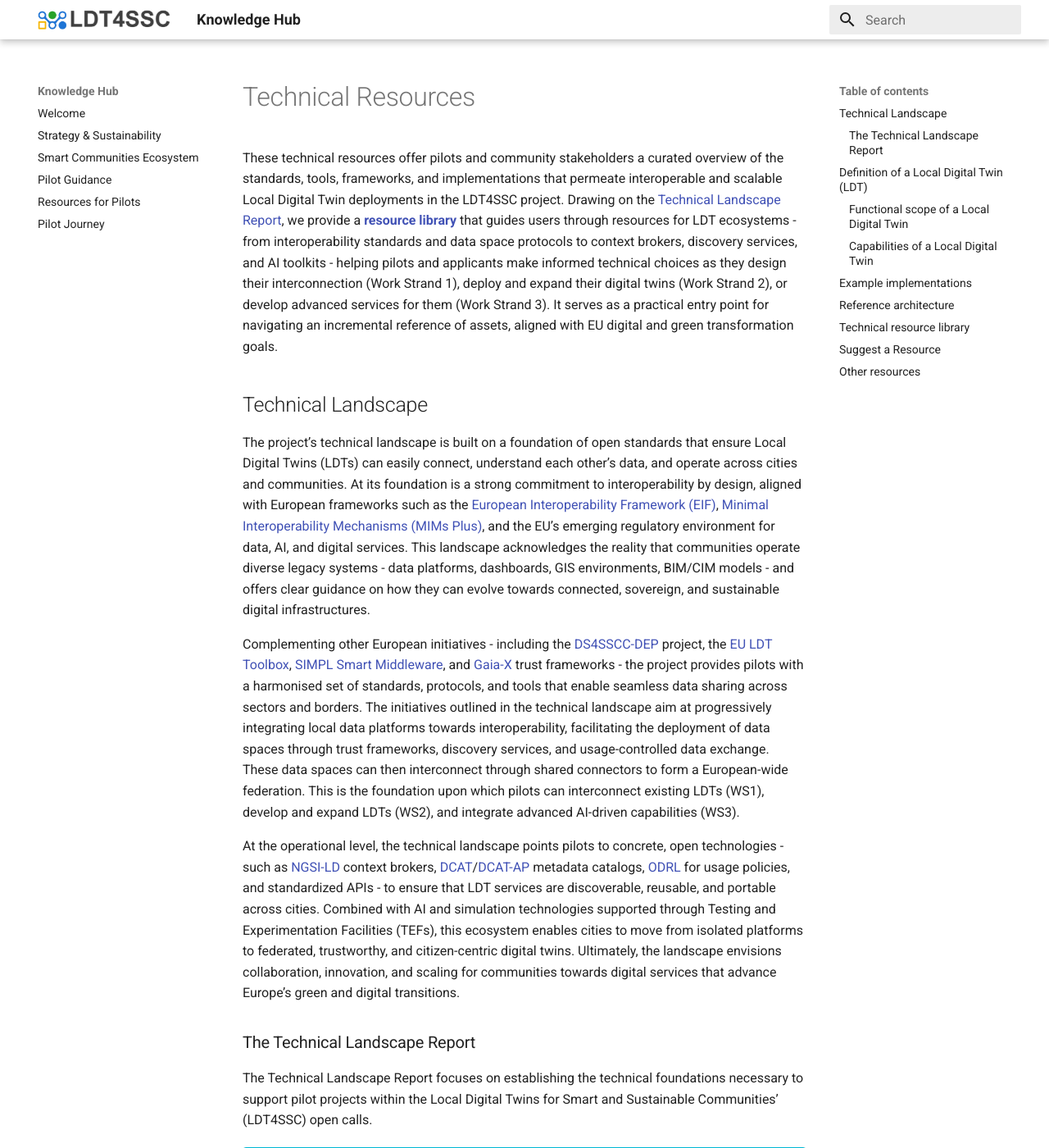
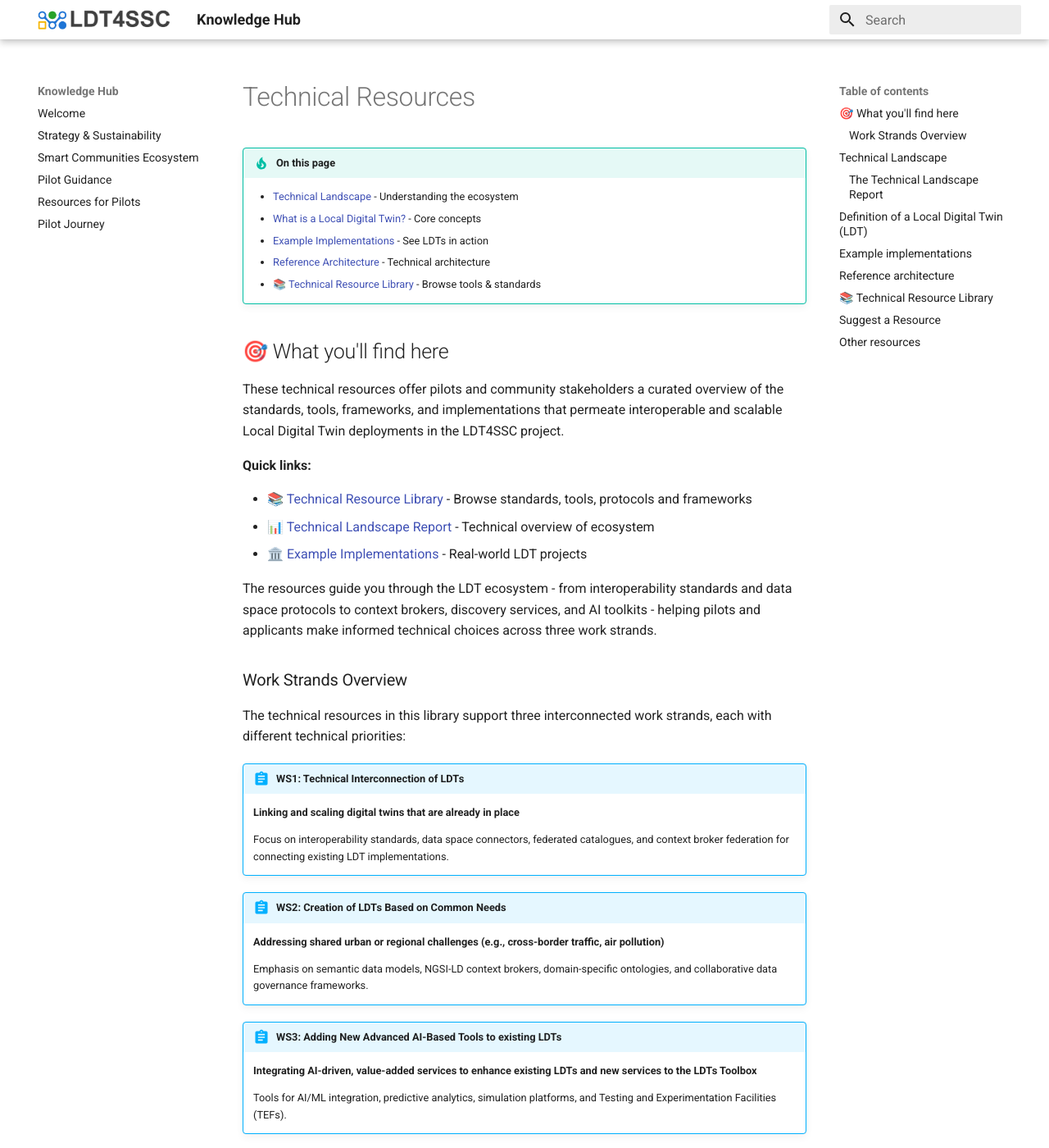
Before and after one commit to ldt4ssc/ldt4ssc.github.io, an MkDocs documentation site: the page built from docs/resources_content/tech_resources.md, in a window 1280 px wide and 1400 px high. Shown: the whole window at 82% size. Built offline with MkDocs 1.6.1 and Material for MkDocs 9.7.7, drawn with Linux system fonts in a browser that asks for light colours; some of the changed text lies outside the part shown.

Commit message:
overhaul: tech resources guidance

```diff
--- a/docs/resources_content/tech_resources.md
+++ b/docs/resources_content/tech_resources.md
@@ -1,12 +1,53 @@
 # Technical Resources
-These technical resources offer pilots and community stakeholders a curated overview of the standards, tools, frameworks, and implementations that permeate interoperable and scalable Local Digital Twin deployments in the LDT4SSC project. Drawing on the [Technical Landscape Report](#the-technical-landscape-report), we provide a **[resource library](#technical-resource-library)** that guides users through resources for LDT ecosystems - from interoperability standards and data space protocols to context brokers, discovery services, and AI toolkits - helping pilots and applicants make informed technical choices as they design their interconnection (Work Strand 1), deploy and expand their digital twins (Work Strand 2), or develop advanced services for them (Work Strand 3). It serves as a practical entry point for navigating an incremental reference of assets, aligned with EU digital and green transformation goals.
+
+!!! tip "On this page"
+    - [Technical Landscape](#technical-landscape) - Understanding the ecosystem
+    - [What is a Local Digital Twin?](#definition-of-a-local-digital-twin-ldt) - Core concepts
+    - [Example Implementations](#example-implementations) - See LDTs in action
+    - [Reference Architecture](#reference-architecture) - Technical architecture
+    - 📚 [Technical Resource Library](#technical-resource-library) - Browse tools & standards
+
+## 🎯 What you'll find here
+
+These technical resources offer pilots and community stakeholders a curated overview of the standards, tools, frameworks, and implementations that permeate interoperable and scalable Local Digital Twin deployments in the LDT4SSC project.
+
+**Quick links:**
+
+- 📚 [Technical Resource Library](#technical-resource-library) - Browse standards, tools, protocols and frameworks
+- 📊 [Technical Landscape Report](#the-technical-landscape-report) - Technical overview of ecosystem
+- 🏛️ [Example Implementations](#example-implementations) - Real-world LDT projects
+
+The resources guide you through the LDT ecosystem - from interoperability standards and data space protocols to context brokers, discovery services, and AI toolkits - helping pilots and applicants make informed technical choices across three work strands.
+
+### Work Strands Overview
+
+The technical resources in this library support three interconnected work strands, each with different technical priorities:
+
+!!! abstract "WS1: Technical Interconnection of LDTs"
+    **Linking and scaling digital twins that are already in place**
+
+    Focus on interoperability standards, data space connectors, federated catalogues, and context broker federation for connecting existing LDT implementations.
+
+!!! abstract "WS2: Creation of LDTs Based on Common Needs"
+    **Addressing shared urban or regional challenges (e.g., cross-border traffic, air pollution)**
+
+    Emphasis on semantic data models, NGSI-LD context brokers, domain-specific ontologies, and collaborative data governance frameworks.
+
+!!! abstract "WS3: Adding New Advanced AI-Based Tools to existing LDTs"
+    **Integrating AI-driven, value-added services to enhance existing LDTs and new services to the LDTs Toolbox**
+
+    Tools for AI/ML integration, predictive analytics, simulation platforms, and Testing and Experimentation Facilities (TEFs).
+
+---
 
 ## Technical Landscape
-The project’s technical landscape is built on a foundation of open standards that ensure Local Digital Twins (LDTs) can easily connect, understand each other’s data, and operate across cities and communities. At its foundation is a strong commitment to interoperability by design, aligned with European frameworks such as the [European Interoperability Framework (EIF)](https://interoperable-europe.ec.europa.eu/collection/iopeu-monitoring/european-interoperability-framework-detail), [Minimal Interoperability Mechanisms (MIMs Plus)](https://living-in.eu/sites/default/files/files/mims-plus-v.8_2.pdf), and the EU’s emerging regulatory environment for data, AI, and digital services. This landscape acknowledges the reality that communities operate diverse legacy systems - data platforms, dashboards, GIS environments, BIM/CIM models - and offers clear guidance on how they can evolve towards connected, sovereign, and sustainable digital infrastructures.
 
-Complementing other European initiatives - including the [DS4SSCC-DEP](https://www.ds4sscc.eu/) project, the [EU LDT Toolbox](https://interoperable-europe.ec.europa.eu/collection/ldttoolbox), [SIMPL Smart Middleware](https://digital-strategy.ec.europa.eu/en/policies/simpl), and [Gaia-X](https://gaia-x.eu/) trust frameworks - the project provides pilots with a harmonised set of standards, protocols, and tools that enable seamless data sharing across sectors and borders. The initiatives outlined in the technical landscape aim at progressively integrating local data platforms towards interoperability, facilitating the deployment of data spaces through trust frameworks, discovery services, and usage-controlled data exchange. These data spaces can then interconnect through shared connectors to form a European-wide federation. This is the foundation upon which pilots can interconnect existing LDTs (WS1), develop and expand LDTs (WS2), and integrate advanced AI-driven capabilities (WS3).
+??? info "Understanding the technical ecosystem (click to expand)"
+    The project's technical landscape is built on a foundation of open standards that ensure Local Digital Twins (LDTs) can easily connect, understand each other's data, and operate across cities and communities. At its foundation is a strong commitment to interoperability by design, aligned with European frameworks such as the [European Interoperability Framework (EIF)](https://interoperable-europe.ec.europa.eu/collection/iopeu-monitoring/european-interoperability-framework-detail), [Minimal Interoperability Mechanisms (MIMs Plus)](https://living-in.eu/sites/default/files/files/mims-plus-v.8_2.pdf), and the EU's emerging regulatory environment for data, AI, and digital services. This landscape acknowledges the reality that communities operate diverse legacy systems - data platforms, dashboards, GIS environments, BIM/CIM models - and offers guidance on how they can evolve towards connected, sovereign, and sustainable digital infrastructures.
 
-At the operational level, the technical landscape points pilots to concrete, open technologies - such as [NGSI-LD](https://ngsi-ld.org/) context brokers, [DCAT](https://www.w3.org/TR/vocab-dcat-3/)/[DCAT-AP](https://semiceu.github.io/DCAT-AP/releases/3.0.0/) metadata catalogs, [ODRL](https://www.w3.org/TR/odrl-model/) for usage policies, and standardized APIs - to ensure that LDT services are discoverable, reusable, and portable across cities. Combined with AI and simulation technologies supported through Testing and Experimentation Facilities (TEFs), this ecosystem enables cities to move from isolated platforms to federated, trustworthy, and citizen-centric digital twins. Ultimately, the landscape envisions collaboration, innovation, and scaling for communities towards digital services that advance Europe’s green and digital transitions.
+    Complementing other European initiatives - including the [DS4SSCC-DEP](https://www.ds4sscc.eu/) project, the [EU LDT Toolbox](https://interoperable-europe.ec.europa.eu/collection/ldttoolbox), [SIMPL Smart Middleware](https://digital-strategy.ec.europa.eu/en/policies/simpl), and [Gaia-X](https://gaia-x.eu/) trust frameworks - the project provides pilots with a harmonised set of standards, protocols, and tools that enable seamless data sharing across sectors and borders. The initiatives outlined in the technical landscape aim at progressively developing local data platforms towards fully-fledged LDTs, aiming at interoperability, facilitating the deployment of data spaces through trust frameworks, discovery services, and usage-controlled data exchange. These data spaces can then interconnect through shared connectors to form a European-wide federation. This is the foundation upon which pilots can interconnect existing LDTs (WS1), develop and expand LDTs (WS2), and integrate advanced AI-driven capabilities (WS3).
+
+    At the operational level, the technical landscape points pilots to concrete, open technologies - such as [NGSI-LD](https://ngsi-ld.org/) context brokers, [DCAT](https://www.w3.org/TR/vocab-dcat-3/)/[DCAT-AP](https://semiceu.github.io/DCAT-AP/releases/3.0.0/) metadata catalogs, [ODRL](https://www.w3.org/TR/odrl-model/) for usage policies, and standardised APIs - to ensure that LDT services are discoverable, reusable, and portable across cities. Combined with AI and simulation technologies supported through Testing and Experimentation Facilities (TEFs), this ecosystem enables cities to move from isolated platforms to federated, trustworthy, and citizen-centric digital twins. Ultimately, the landscape envisions collaboration, innovation, and scaling for communities towards digital services that advance Europe's green and digital transitions.
 
 ### The Technical Landscape Report
 The Technical Landscape Report focuses on establishing the technical foundations necessary to support pilot projects within the Local Digital Twins for Smart and Sustainable Communities’ (LDT4SSC) open calls.
@@ -14,26 +55,30 @@
 !!! info "The Technical Landscape Report"
     [Download report as PDF](#){ .md-button .md-button--primary }
 
+---
+
 ## Definition of a Local Digital Twin (LDT)
 A Local Digital Twin is a digital representation of physical assets, systems, or processes, in a defined local context (e.g., city, district, building, industry, port, airport). It leverages either historical data, near real-time data, or real-time data, and it enables visualisation, analysis, simulation, and reasoning services that support decision-making.
 
 It aims to dynamically represent a defined observed geographical area to analyse, understand, anticipate, and simulate the effects of public policies, environmental hazards, climate change, development projects or disruptions. It supports strategic decision-making, consultation, foresight, and scenario design. It can include automated decision-making and execution (actuation). It can also incorporate other sources of data, including Building Information Models (BIM), Geographic Information Systems (GIS), and/or sector-specific models (mobility, climate, energy, etc.)
 
-### Functional scope of a Local Digital Twin
-At its core, a Local Digital Twin relies on a contextual and semantic data management approach, enabling the representation and interlinking of entities, attributes, and relationships across domains. This may be implemented using different architectural technologies, such as context management systems, knowledge meta-model, or equivalent solutions. Other components are **additional**, and they enable: integration of data (**ETL**), management of access rights to the twin's data and services (**Identity**), production of **visualisations** for tangible end-user data analysis, etc.
+??? info "Functional scope of a Local Digital Twin (click to expand)"
+    At its core, a Local Digital Twin relies on a contextual and semantic data management approach, enabling the representation and interlinking of entities, attributes, and relationships across domains. This may be implemented using different architectural technologies, such as context management systems, knowledge meta-model, or equivalent solutions. Other components are **additional**, and they enable: integration of data (**ETL**), management of access rights to the twin's data and services (**Identity**), production of **visualisations** for tangible end-user data analysis, etc.
 
-![Functional scope of a LDT](../assets/functional_scope.svg){ width="100%" align="center" }
+    ![Functional scope of a LDT](../assets/functional_scope.svg){ width="100%" align="center" }
 
-The components of the scope of an LDT that are circled with dotted lines (Policy and Catalog) are not essential to the Digital Twin but enable the interconnection with other Digital Twins. Policy describes the obligations and rights of both the data producer and the user; the former describes how a user can use the data at hand, and the latter says what they want to do with the data. A verification is then carried out using Open Digital Rights Language [(ODRL)](https://www.w3.org/TR/odrl-model/) managed by the Eclipse Dataspace Components [(EDC)](https://projects.eclipse.org/projects/technology.edc), SIMPL is in charge of enabling this. Catalogue enables the data cataloguing of one's data (exposing the metadata) as well as the consumption of data from other data catalogues for interconnection.
+    The components of the scope of an LDT that are circled with dotted lines (Policy and Catalog) are not essential to the Digital Twin but enable the interconnection with other Digital Twins. Policy describes the obligations and rights of both the data producer and the user; the former describes how a user can use the data at hand, and the latter says what they want to do with the data. A verification is then carried out using Open Digital Rights Language [(ODRL)](https://www.w3.org/TR/odrl-model/) managed by the Eclipse Dataspace Components [(EDC)](https://projects.eclipse.org/projects/technology.edc), SIMPL is in charge of enabling this. Catalogue enables the data cataloguing of one's data (exposing the metadata) as well as the consumption of data from other data catalogues for interconnection.
 
-### Capabilities of a Local Digital Twin
-![Capabilities of a LDT](../assets/capabilities.svg){ width="100%" align="center" }
+??? info "Capabilities of a Local Digital Twin (click to expand)"
+    ![Capabilities of a LDT](../assets/capabilities.svg){ width="100%" align="center" }
 
-1. **Descriptive**: Current (and past) states of the real-world asset – static and dynamic. Augmentation functions are responsible for extracting information out of the stored data.
-2. **Predictive**: Extends the descriptive twin capability by providing predictions on the way the real asset could evolve in the future, using predictive models to envision a future scenario.
-3. **Prospective**: Conducts "what-if" analyses to evaluate the potential consequences of actions, extending the predictive model to multiple possible future scenarios.
-4. **Prescriptive**: Extends (or, in some cases, executes) the prospective capability with suggested actions on the real system to achieve a given objective based on the analysis.
-5. **Diagnostic**: Explains situations or alerts about deviations from expected conditions. Capability for evaluating what happened, especially in the case of a malfunction of the real asset.
+    1. **Descriptive**: Current (and past) states of the real-world asset – static and dynamic. Augmentation functions are responsible for extracting information out of the stored data.
+    2. **Predictive**: Extends the descriptive twin capability by providing predictions on the way the real asset could evolve in the future, using predictive models to envision a future scenario.
+    3. **Prospective**: Conducts "what-if" analyses to evaluate the potential consequences of actions, extending the predictive model to multiple possible future scenarios.
+    4. **Prescriptive**: Extends (or, in some cases, executes) the prospective capability with suggested actions on the real system to achieve a given objective based on the analysis.
+    5. **Diagnostic**: Explains situations or alerts about deviations from expected conditions. Capability for evaluating what happened, especially in the case of a malfunction of the real asset.
+
+---
 
 ## Example implementations
 
@@ -64,7 +109,7 @@
     Zurich’s digital twin has enabled integration of several planning domains. It supports the Municipal Development Plan, showing the current building development, the allowed development, and possible scenarios; urban climate analysis, modelling airflow and heat mitigation strategies; or even architectural competitions, where Augmented Reality (AR) and web-based tools are planned to allow juries to assess digital submissions interactively. Moreover, participatory initiatives were also put in place, such as “Minecraft Zurich”, which allows citizens to design and submit their own ideas, lowering barriers to political participation.
 
 
-    Zurich’s example exemplifies a mature, multi-purpose data platform for data-driven urban governance. It combines spatial accuracy and open access principles, enhancing the city’s ability to simulate, visualise, and discuss planning scenarios, with the collaboration of the population. Further developments envisioned by the city include bettering their interconnected 3D data, with faster updating for instance; systematic recording of urban furniture; better interconnection of BIM and GIS world; building a 3D utility cadaster, among others. The Zurich example demonstrates how a data platform can evolve towards a fully-fledged digital twin, with an operational decision-support system, allowing citizen participation to foster sustainable urban growth
+    Zurich's example exemplifies a mature, multi-purpose data platform for data-driven urban governance. It combines spatial accuracy and open access principles, enhancing the city's ability to simulate, visualise, and discuss planning scenarios, with the collaboration of the population. Further developments envisioned by the city include bettering their interconnected 3D data, with faster updating for instance; systematic recording of urban furniture; better interconnection of BIM and GIS world; building a 3D utility cadaster, among others. The Zurich example demonstrates how a data platform can evolve towards a fully-fledged digital twin, with an operational decision-support system, allowing citizen participation to foster sustainable urban growth.
 
 ??? example "Differdange (LU): clean energy and mobility"
 
@@ -84,6 +129,8 @@
 
     The city of Antibes, which has a 3D representation of its territory, wanted to feed the ICONE index information into this representation, thereby enabling better visualisation of the data and creating a digital twin of the territory. To do this, the temporal data is retrieved directly from the NGSI-LD API by the 3D visualisation tools Terra Explorer and Césium.
 
+---
+
 ## Reference architecture
 We provide a possible high-level architecture implementation for achieving the desired interconnection between existing LDTs, scope of WS1. Pilots are expected to have a multitude of possible implementations of LDTs internally, so we focus on providing a generic interconnection architecture. To possible internal architectures non-compliant *a priori* with open standards and open software, we refer to as a "legacy LDT" in the architecture diagram below. Compliant LDTs are expected to have a context broker, responsible for assuring interoperability, among other components.
 
@@ -91,9 +138,14 @@
 
 As part of WS1 requirements, pilots are expected to have implemented a [SIMPL Governance Authority Agent](https://code.europa.eu/simpl/simpl-open/development/agents/governance-authority/-/blob/main/documents/deployment-guide/README.md), which guarantees a federated catalogue and assures the schema and vocabulary used by the interconnected LDTs. A context broker can be linked to another one by the means of a federation broker, or via a data space. In case the connection is done via a data space, a data space connector must be deployed (unless using a SIMPL Agent, which includes an [EDC connector](https://github.com/eclipse-edc/Connector)). This allows other consumers or providers to be onboarded on the same data space, ensuring access policies and also interacting with the interconnected LDTs, guaranteeing a sustainable interoperable environment.
 
-## Technical resource library
+---
 
-The technical resource library is categorised by layer (according to the LDT-Toolbox), by category (whether standard, protocol, framework, or tool/implementation), and by scope (whether relevant for data spaces, AI for smart cities, interoperability, or LDTs). In the visualisation below, you may filter by each categorisation, as well as by the relevant **MIMs Plus**. Use the Search bar to look for a specific resource, and suggest a resource using the button below.
+## 📚 Technical Resource Library
+
+!!! note "How to use this library"
+    Filter resources by **Layer**, **MIMs Plus** category, and **Scope**. Use the search bar to find specific standards or tools, and suggest new resources using the button below.
+
+The technical resource library is categorised by layer (according to the LDT-Toolbox), by category (whether standard, protocol, framework, or tool/implementation), and by scope (whether relevant for data spaces, AI for smart cities, interoperability, or LDTs).
 
 <div style="text-align: center; margin-bottom: 1.5rem;">
   <a href="#suggest-a-resource" class="suggest-resource-button">Suggest a Resource</a>
```
